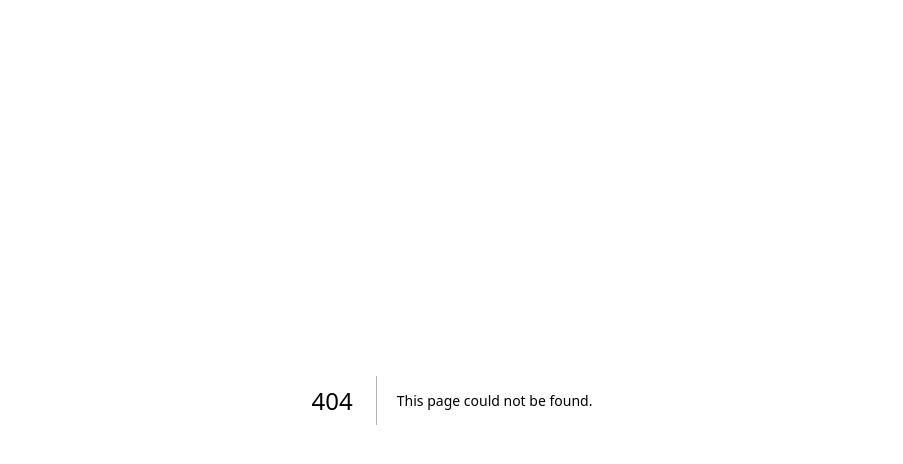
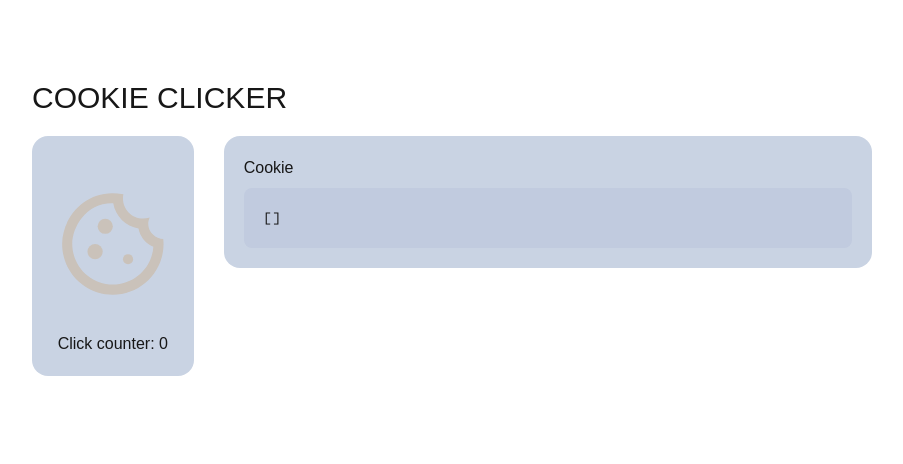
Before and after one commit to Borgerod/react-oppgave-2, a Next.js app in the folder react-oppgave-2/: page /pages/cookie-clicker in a window 1280 px wide. Before the commit this address had no page. Shown: the top 464 px of the page, without its empty margins (188-1091 px from the left). Built offline with nearby package versions, Linux system fonts and the light colour scheme.

Commit message:
finalize cookie clicker

```diff
--- a/react-oppgave-2/app/components/CookieClicker.tsx
+++ b/react-oppgave-2/app/components/CookieClicker.tsx
@@ -1,10 +1,8 @@
 "use client";
 import { cn } from "@/lib/utils";
-import React, { Component, useState } from "react";
+import { Component } from "react";
 import { MdOutlineCookie } from "react-icons/md";
-import Button from "./Buttons/Button";
 import cookiegenerator from "@/lib/cookieGenerator";
-import CallToAction from "./CallToAction";
 interface CookieClickerProps {
 	isVisible: boolean;
 	setCallToActionVisible: (value: boolean) => void;
@@ -20,7 +18,6 @@ export default class CookieClicker extends Component<CookieClickerProps> {
 
 	handleCookieClick = () => {
 		if (this.state.clickCounter >= this.clickLimit) {
-			// 🔥 THIS IS CORRECT
 			this.props.setCallToActionVisible(true);
 		} else {
 			this.setState({
@@ -32,55 +29,76 @@ export default class CookieClicker extends Component<CookieClickerProps> {
 
 	render() {
 		return (
-			<div
-				className={cn(
-					"flex h-full w-full flex-col justify-evenly gap-10  px-35"
-				)}
-			>
-				<h1 className={cn("text-3xl mt-5")}> COOKIE CLICKER</h1>
+			<div className={cn("h-full", "w-full", "flex flex-col", "")}>
+				<h1 className={cn("text-3xl mb-5 text-(--accent-light)")}>
+					COOKIE CLICKER
+				</h1>
 				<div
 					className={cn(
-						"flex h-full w-full flex-row justify-evenly gap-10"
-					)}
-				>
+						"flex flex-row gap-7.5",
+						"justify-around",
+						"flex-1",
+						"min-h-0",
+						"w-full",
+						"items-start",
+						""
+					)}>
 					<div
+						id="button-container"
 						className={cn(
-							"flex flex-col bg-gray-700 rounded-2xl p-5",
+							"flex flex-col bg-(--container) rounded-2xl p-5",
 							"w-50 h-60"
-						)}
-					>
+						)}>
 						<button
 							onClick={this.handleCookieClick}
 							title="cookie-button"
 							className={cn(
 								"flex h-full w-full",
-								// "w-50 h-60",
-								" hover:text-[rgb(194,119,38)]",
-								" text-[rgb(202,194,186)]",
+								"hover:text-(--accent-light)",
+								"text-(--accent-muted)",
 								""
-							)}
-						>
+							)}>
 							<MdOutlineCookie
 								className={cn("flex h-full w-full")}
 							/>
 						</button>
+						{/* TODO [ ]: make button component  */}
 						<div className={cn("flex justify-around")}>
-							<p>Cookie click counter: {/* times. */}</p>
-							<p className={cn("")}>{this.state.clickCounter}</p>
+							<p className={cn("")}>
+								{" "}
+								Click counter: {this.state.clickCounter}
+							</p>
 						</div>
 					</div>
 					<div
+						id="result-display"
 						className={cn(
-							"flex flex-col min-h-30 w-full bg-gray-700 rounded-2xl p-5"
-						)}
-					>
-						<h2> Your Cookie: </h2>
+							"flex flex-col",
+							"bg-(--container)",
+							"p-5",
+							"rounded-2xl",
+							"w-full",
+							"max-h-full",
+							""
+						)}>
+						<h2 className="pb-2 shrink-0"> Cookie </h2>
 						<div
 							className={cn(
-								"flex  w-full bg-gray-900 rounded-2xl p-5 overflow-auto "
-							)}
-						>
-							<pre className="whitespace-pre-wrap font-mono text-sm text-white/90">
+								"bg-(--container-deep)",
+								"rounded-lg",
+								"p-5",
+								"w-full",
+								"flex",
+								"flex-col",
+								"min-h-0",
+								""
+							)}>
+							<pre
+								className={cn(
+									"whitespace-pre-wrap font-mono text-sm",
+									"overflow-auto",
+									""
+								)}>
 								{JSON.stringify(this.state.cookies, null, 2)}
 							</pre>
 						</div>
--- /dev/null
+++ b/react-oppgave-2/app/components/EmptyBowlIcon.tsx
@@ -0,0 +1,41 @@
+"use client";
+import { cn } from "@/lib/utils";
+import { TbBowl } from "react-icons/tb";
+import { AiOutlineSound } from "react-icons/ai";
+
+export default function EmptyBowlIcon() {
+	return (
+		<div className={cn("grid", "grid-cols-1 grid-rows-4", "")}>
+			<AiOutlineSound
+				className={cn(
+					"w-full h-full",
+					"w-20 h-20",
+					"col-span-full",
+					"row-start-1 row-span-3",
+					"transform -rotate-90",
+					""
+				)}
+			/>
+
+			<div
+				className={cn(
+					"bg-(--container)",
+					"w-20 h-20",
+					"col-span-full",
+					"row-start-2 row-span-full",
+					"transform -rotate-90",
+					""
+				)}>
+				<TbBowl
+					className={cn(
+						"w-20 h-20",
+						"ml-10",
+						"ml-5",
+						"transform rotate-90",
+						""
+					)}
+				/>
+			</div>
+		</div>
+	);
+}
--- /dev/null
+++ b/react-oppgave-2/app/pages/cookie-clicker/page.tsx
@@ -0,0 +1,31 @@
+"use client";
+import CookieClicker from "@/components/CookieClicker";
+import CallToAction from "@/components/CallToAction";
+import { useState } from "react";
+import { cn } from "@lib/utils";
+
+export default function CookieClickerPage() {
+	const [callToActionVisible, setCallToActionVisible] = useState(false);
+
+	return (
+		<main
+			className={cn(
+				"flex flex-col",
+				"h-screen w-screen",
+				"items-end",
+				"justify-start",
+				"py-20",
+				"px-55",
+				""
+			)}>
+			<CookieClicker
+				isVisible={callToActionVisible}
+				setCallToActionVisible={setCallToActionVisible}
+			/>
+			{callToActionVisible && (
+				// TODO [ ]: add bypass security
+				<CallToAction />
+			)}
+		</main>
+	);
+}
```
